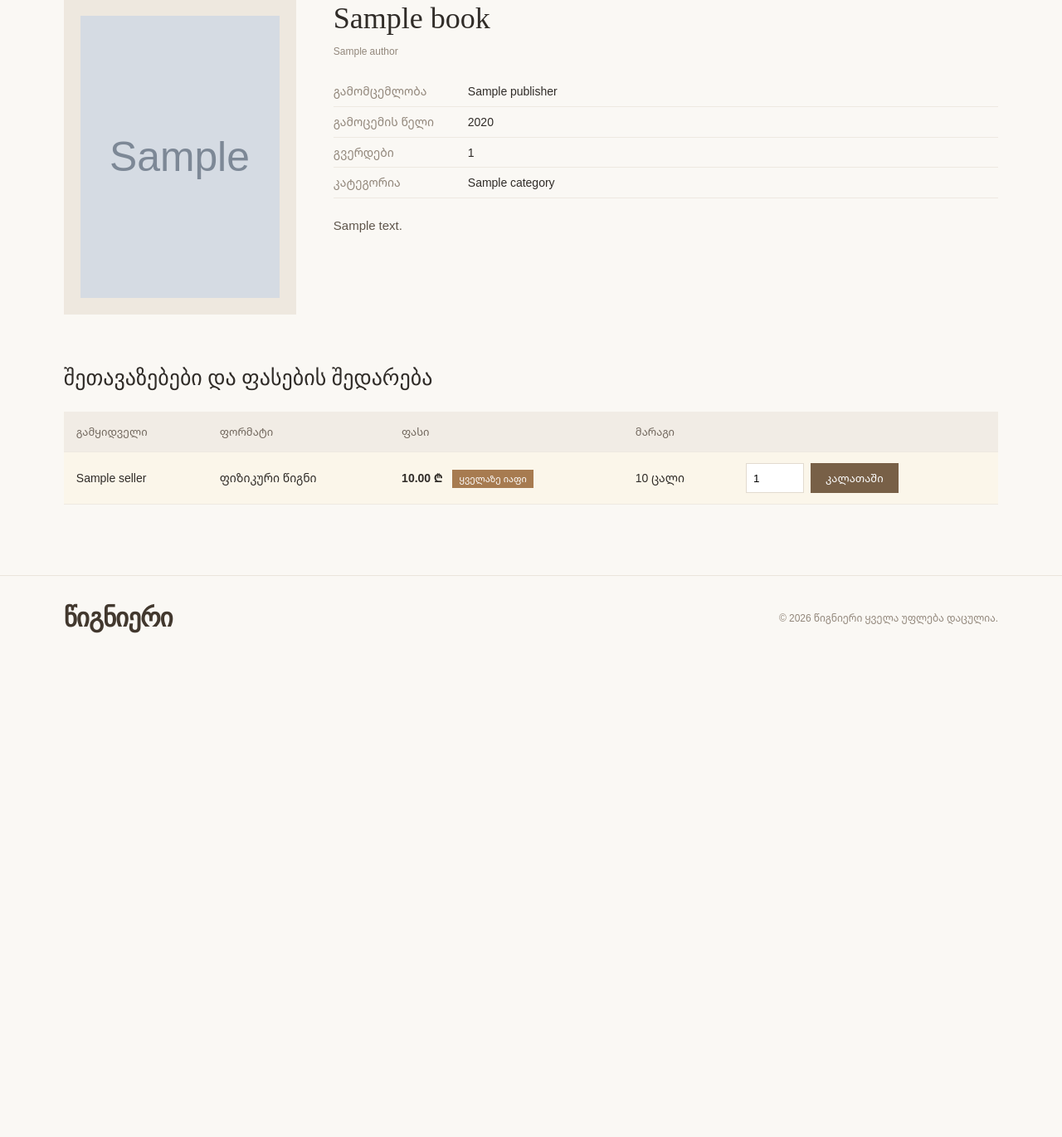
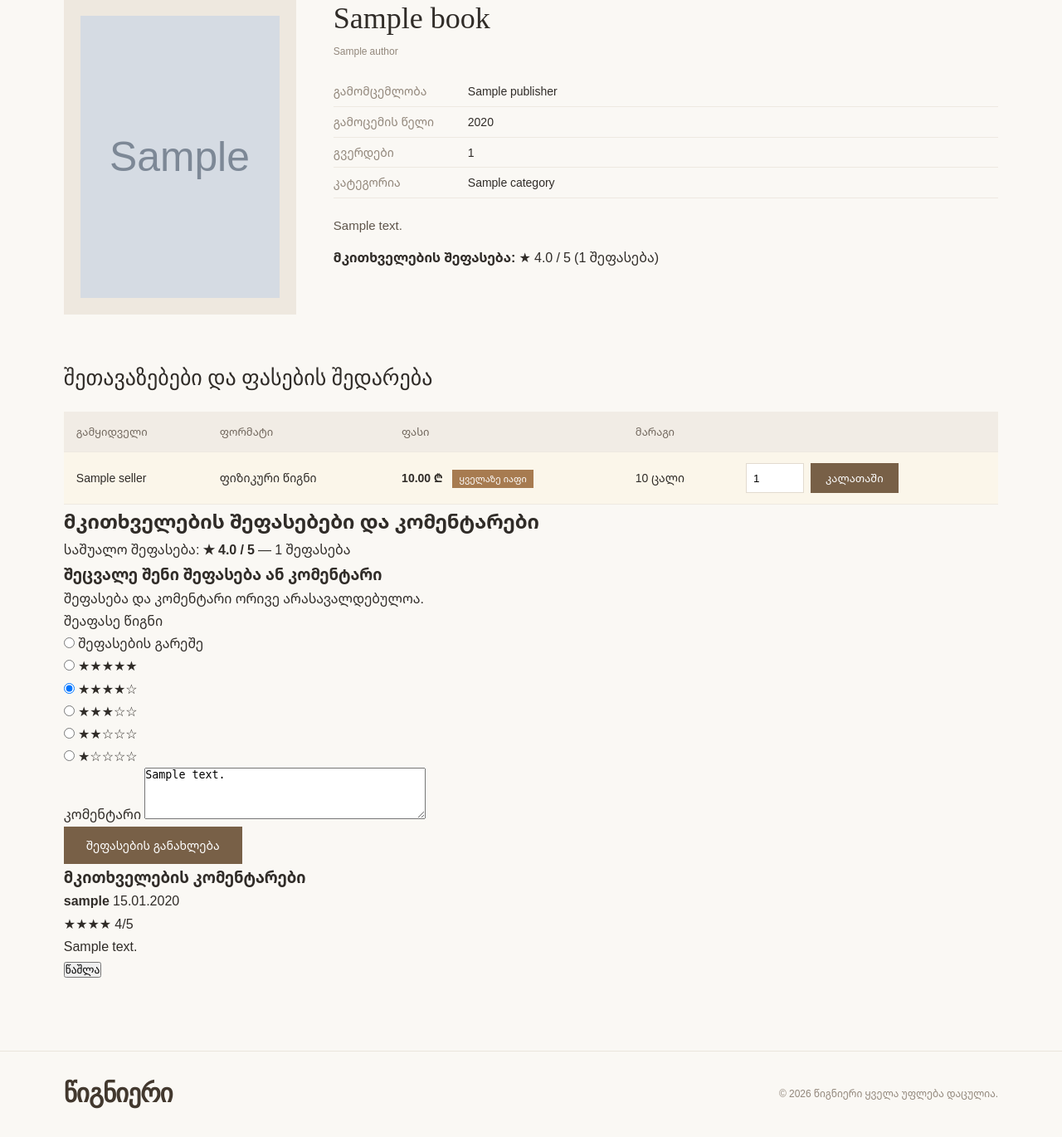
Before and after one commit to NinaSukhashvili/Online-Store---Test, a Django app: page /book/1/ in a window 1280 px wide. Shown: the part 176-1546 px from the top of the page at 83% size. Before the commit the page ends 939 px from the top, so only its background shows below. Run offline with Django 5.2, Linux system fonts and the light colour scheme; a user stored in the database is signed in; tables that the repository leaves empty hold one stand-in row (values such as "Sample post"); grey boxes marked "Sample" are stand-in pictures.

Commit message:
Add book reviews functionality

```diff
--- a/books/forms.py
+++ b/books/forms.py
@@ -1,9 +1,12 @@
-# რეგისტრაციის ფორმა, პროფილის ფორმა და შეკვეთის ფორმა
+
+# რეგისტრაციის ფორმა, პროფილის ფორმა, შეკვეთის ფორმა და წიგნის შეფასება
 
 from django.utils.safestring import mark_safe
 from django import forms
 from django.contrib.auth import get_user_model
 from django.contrib.auth.forms import UserCreationForm
+
+from .models import BookReview
 
 User = get_user_model()
 
@@ -118,3 +121,43 @@ class CheckoutForm(forms.Form):
             )
 
         return phone
+
+
+class BookReviewForm(forms.ModelForm):
+    """წიგნის შეფასებისა და კომენტარის ფორმა."""
+
+    RATING_CHOICES = [
+        (5, '★★★★★'),
+        (4, '★★★★☆'),
+        (3, '★★★☆☆'),
+        (2, '★★☆☆☆'),
+        (1, '★☆☆☆☆'),
+    ]
+
+    rating = forms.ChoiceField(
+        label='შეაფასე წიგნი',
+        choices=[('', 'შეფასების გარეშე')] + RATING_CHOICES,
+        widget=forms.RadioSelect,
+        required=False,
+    )
+
+    comment = forms.CharField(
+        label='შენი კომენტარი',
+        required=False,
+        widget=forms.Textarea(attrs={
+            'rows': 4,
+            'placeholder': 'გაგვიზიარე შენი შთაბეჭდილება ამ წიგნზე...',
+        }),
+    )
+
+    class Meta:
+        model = BookReview
+        fields = ('rating', 'comment')
+
+    def clean_rating(self):
+        rating = self.cleaned_data.get('rating')
+
+        if not rating:
+            return None
+
+        return int(rating)
--- a/books/templates/books/book_detail.html
+++ b/books/templates/books/book_detail.html
@@ -1,3 +1,4 @@
+
 {% extends 'books/base.html' %}
 
 {% block title %}{{ book.title }} | წიგნიერი{% endblock %}
@@ -6,7 +7,9 @@
 {% block content %}
 <main class="container detail">
 
-        <p class="breadcrumbs"><a href="{% url 'books:book_list' %}">← კატალოგში დაბრუნება</a></p>
+    <p class="breadcrumbs">
+        <a href="{% url 'books:book_list' %}">← კატალოგში დაბრუნება</a>
+    </p>
 
     <div class="detail-layout">
 
@@ -25,24 +28,50 @@
 
         <div class="detail-body">
             <h1>{{ book.title }}</h1>
+
             <p class="book-author">
                 {% for author in book.authors.all %}{{ author.name }}{% if not forloop.last %}, {% endif %}{% empty %}ავტორი უცნობია{% endfor %}
             </p>
 
             <dl class="meta-list">
-                    {% if book.publisher %}<div><dt>გამომცემლობა</dt><dd>{{ book.publisher.name }}</dd></div>{% endif %}
-                    {% if book.publication_year %}<div><dt>გამოცემის წელი</dt><dd>{{ book.publication_year }}</dd></div>{% endif %}
-                    {% if book.pages %}<div><dt>გვერდები</dt><dd>{{ book.pages }}</dd></div>{% endif %}
+                {% if book.publisher %}
+                    <div><dt>გამომცემლობა</dt><dd>{{ book.publisher.name }}</dd></div>
+                {% endif %}
+
+                {% if book.publication_year %}
+                    <div><dt>გამოცემის წელი</dt><dd>{{ book.publication_year }}</dd></div>
+                {% endif %}
+
+                {% if book.pages %}
+                    <div><dt>გვერდები</dt><dd>{{ book.pages }}</dd></div>
+                {% endif %}
+
                 {% if book.categories.all %}
-                        <div><dt>კატეგორია</dt><dd>
-                            {% for category in book.categories.all %}<a href="{% url 'books:book_list' %}?category={{ category.id }}">{{ category.name }}</a>{% if not forloop.last %}, {% endif %}{% endfor %}
-                        </dd></div>
+                    <div>
+                        <dt>კატეგორია</dt>
+                        <dd>
+                            {% for category in book.categories.all %}
+                                <a href="{% url 'books:book_list' %}?category={{ category.id }}">{{ category.name }}</a>{% if not forloop.last %}, {% endif %}
+                            {% endfor %}
+                        </dd>
+                    </div>
                 {% endif %}
             </dl>
 
             {% if book.description %}
                 <div class="description">{{ book.description|linebreaks }}</div>
             {% endif %}
+
+            <div class="book-rating-summary">
+                <strong>მკითხველების შეფასება:</strong>
+
+                {% if rating_count %}
+                    <span>★ {{ average_rating|floatformat:1 }} / 5</span>
+                    <span>({{ rating_count }} შეფასება)</span>
+                {% else %}
+                    <span>ჯერ შეფასება არ არის</span>
+                {% endif %}
+            </div>
         </div>
     </div>
 
@@ -61,22 +90,33 @@
                             <th></th>
                         </tr>
                     </thead>
+
                     <tbody>
                         {% for offer in offers %}
                             <tr {% if offer.id == cheapest_id %}class="best-offer"{% endif %}>
                                 <td>{{ offer.seller.name|default:"წიგნიერი" }}</td>
-                                    <td>
-                                        {{ offer.get_format_display }}
-                                    </td>
+
+                                <td>{{ offer.get_format_display }}</td>
+
                                 <td>
                                     <strong>{{ offer.price }} ₾</strong>
-                                        {% if offer.id == cheapest_id %}<span class="tag">ყველაზე იაფი</span>{% endif %}
+                                    {% if offer.id == cheapest_id %}
+                                        <span class="tag">ყველაზე იაფი</span>
+                                    {% endif %}
                                 </td>
+
                                 <td>
                                     {% if offer.is_physical %}
-                                            {% if offer.stock > 0 %}{{ offer.stock }} ცალი{% else %}არ არის{% endif %}
-                                        {% else %}—{% endif %}
+                                        {% if offer.stock > 0 %}
+                                            {{ offer.stock }} ცალი
+                                        {% else %}
+                                            არ არის
+                                        {% endif %}
+                                    {% else %}
+                                        —
+                                    {% endif %}
                                 </td>
+
                                 <td>
                                     {% if offer.is_purchasable %}
                                         {% if offer.format == 'digital' and not offer.ebook_file %}
@@ -85,9 +125,11 @@
                                             <form method="post" action="{% url 'books:cart_add' offer.id %}" class="add-form">
                                                 {% csrf_token %}
                                                 <input type="hidden" name="next" value="detail">
+
                                                 {% if offer.is_physical %}
                                                     <input type="number" name="quantity" value="1" min="1" max="{{ offer.stock }}" aria-label="რაოდენობა">
                                                 {% endif %}
+
                                                 <button type="submit" class="primary-button small">კალათაში</button>
                                             </form>
                                         {% endif %}
@@ -105,5 +147,105 @@
         {% endif %}
     </section>
 
+    <!-- შეფასებები და კომენტარები -->
+    <section class="book-reviews">
+        <h2>მკითხველების შეფასებები და კომენტარები</h2>
+
+        <div class="reviews-summary">
+            {% if rating_count %}
+                <p>
+                    საშუალო შეფასება:
+                    <strong>★ {{ average_rating|floatformat:1 }} / 5</strong>
+                    — {{ rating_count }} შეფასება
+                </p>
+            {% else %}
+                <p>ამ წიგნს ჯერ შეფასება არ აქვს. იყავი პირველი!</p>
+            {% endif %}
+        </div>
+
+        {% if user.is_authenticated %}
+            <div class="review-form">
+                {% if user_review %}
+                    <h3>შეცვალე შენი შეფასება ან კომენტარი</h3>
+                {% else %}
+                    <h3>დატოვე შენი შეფასება და კომენტარი</h3>
+                {% endif %}
+
+                <p>შეფასება და კომენტარი ორივე არასავალდებულოა.</p>
+
+                <form method="post" action="{% url 'books:book_review_save' book.id %}">
+                    {% csrf_token %}
+
+                    <div class="form-group">
+                        <label>{{ review_form.rating.label }}</label>
+                        {{ review_form.rating }}
+                        {% for error in review_form.rating.errors %}
+                            <p class="form-error">{{ error }}</p>
+                        {% endfor %}
+                    </div>
+
+                    <div class="form-group">
+                        <label for="{{ review_form.comment.id_for_label }}">კომენტარი</label>
+                        {{ review_form.comment }}
+                        {% for error in review_form.comment.errors %}
+                            <p class="form-error">{{ error }}</p>
+                        {% endfor %}
+                    </div>
+
+                    <button type="submit" class="primary-button">
+                        {% if user_review %}შეფასების განახლება{% else %}შეფასების შენახვა{% endif %}
+                    </button>
+                </form>
+            </div>
+        {% else %}
+            <p>
+                შეფასების ან კომენტარის დასატოვებლად
+                <a href="{% url 'books:login' %}">შედით თქვენს ანგარიშში</a>.
+            </p>
+        {% endif %}
+
+        <div class="review-list">
+            <h3>მკითხველების კომენტარები</h3>
+
+            {% for review in reviews %}
+                <article class="review-item">
+                    <div class="review-header">
+                        <strong>{{ review.user.username }}</strong>
+
+                        <span class="review-date">
+                            {{ review.created_at|date:"d.m.Y" }}
+                        </span>
+                    </div>
+
+                    {% if review.rating %}
+                        <p class="review-stars">
+                            {% if review.rating >= 1 %}★{% endif %}{% if review.rating >= 2 %}★{% endif %}{% if review.rating >= 3 %}★{% endif %}{% if review.rating >= 4 %}★{% endif %}{% if review.rating >= 5 %}★{% endif %}
+                            <span>{{ review.rating }}/5</span>
+                        </p>
+                    {% endif %}
+
+                    {% if review.comment %}
+                        <div class="review-comment">
+                            {{ review.comment|linebreaks }}
+                        </div>
+                    {% endif %}
+
+                    {% if user.is_authenticated %}
+                        {% if user == review.user or user.is_staff %}
+                            <form method="post" action="{% url 'books:book_review_delete' review.id %}">
+                                {% csrf_token %}
+                                <button type="submit" class="delete-button">
+                                    წაშლა
+                                </button>
+                            </form>
+                        {% endif %}
+                    {% endif %}
+                </article>
+            {% empty %}
+                <p>კომენტარები ჯერ არ დამატებულა.</p>
+            {% endfor %}
+        </div>
+    </section>
+
 </main>
 {% endblock %}
--- a/books/urls.py
+++ b/books/urls.py
@@ -10,6 +10,18 @@ urlpatterns = [
     path('', views.home, name='home'),
     path('books/', views.book_list, name='book_list'),
     path('book/<int:book_id>/', views.book_detail, name='book_detail'),
+
+    # წიგნის შეფასება და კომენტარი
+    path(
+        'book/<int:book_id>/review/',
+        views.book_review_save,
+        name='book_review_save'
+    ),
+    path(
+        'review/<int:review_id>/delete/',
+        views.book_review_delete,
+        name='book_review_delete'
+    ),
 
     # კალათა და შეკვეთა
     path('cart/', views.cart_view, name='cart'),
@@ -31,14 +43,22 @@ urlpatterns = [
 
     # ანგარიში
     path('accounts/register/', views.register, name='register'),
-    path('accounts/login/', auth_views.LoginView.as_view(
-        template_name='registration/login.html',
-        redirect_authenticated_user=True,
-    ), name='login'),
+    path(
+        'accounts/login/',
+        auth_views.LoginView.as_view(
+            template_name='registration/login.html',
+            redirect_authenticated_user=True,
+        ),
+        name='login'
+    ),
     path('accounts/logout/', auth_views.LogoutView.as_view(), name='logout'),
     path('accounts/profile/', views.profile, name='profile'),
-    path('accounts/password/', auth_views.PasswordChangeView.as_view(
-        template_name='registration/password_change.html',
-        success_url=reverse_lazy('books:profile'),
-    ), name='password_change'),
+    path(
+        'accounts/password/',
+        auth_views.PasswordChangeView.as_view(
+            template_name='registration/password_change.html',
+            success_url=reverse_lazy('books:profile'),
+        ),
+        name='password_change'
+    ),
 ]
--- a/books/views.py
+++ b/books/views.py
@@ -7,15 +7,16 @@ from django.contrib.auth import login
 from django.contrib.auth.decorators import login_required
 from django.core.paginator import Paginator
 from django.db import transaction
-from django.db.models import Exists, Min, OuterRef, Prefetch, Q
+from django.db.models import Avg, Count, Exists, Min, OuterRef, Prefetch, Q
 from django.http import FileResponse, Http404
 from django.shortcuts import get_object_or_404, redirect, render
 from django.views.decorators.http import require_POST
 
-from .forms import CheckoutForm, ProfileForm, RegisterForm
+from .forms import BookReviewForm, CheckoutForm, ProfileForm, RegisterForm
 from .models import (
     Book,
     BookOffer,
+    BookReview,
     Cart,
     CartItem,
     Category,
@@ -193,11 +194,102 @@ def book_detail(request, book_id):
 
     cheapest_id = purchasable[0].id if purchasable else None
 
+    reviews = book.reviews.select_related('user').all()
+    user_review = None
+
+    if request.user.is_authenticated:
+        user_review = reviews.filter(user=request.user).first()
+
+    rating_data = reviews.aggregate(
+        average_rating=Avg('rating'),
+        rating_count=Count('rating'),
+    )
+
+    review_form = BookReviewForm(instance=user_review)
+
     return render(request, 'books/book_detail.html', {
         'book': book,
         'offers': offers,
         'cheapest_id': cheapest_id,
+        'reviews': reviews,
+        'user_review': user_review,
+        'review_form': review_form,
+        'average_rating': rating_data['average_rating'],
+        'rating_count': rating_data['rating_count'],
     })
+
+
+@login_required
+@require_POST
+def book_review_save(request, book_id):
+    book = get_object_or_404(Book, pk=book_id)
+
+    review = BookReview.objects.filter(
+        book=book,
+        user=request.user,
+    ).first()
+
+    form = BookReviewForm(request.POST, instance=review)
+
+    if form.is_valid():
+        rating = form.cleaned_data.get('rating')
+        comment = (form.cleaned_data.get('comment') or '').strip()
+
+        # ორივე ველი ცარიელია: არსებული ჩანაწერი იშლება,
+        # ხოლო ახალი ცარიელი ჩანაწერი არ იქმნება.
+        if rating is None and not comment:
+            if review:
+                review.delete()
+                messages.success(
+                    request,
+                    'თქვენი შეფასება და კომენტარი წაიშალა.'
+                )
+            else:
+                messages.info(
+                    request,
+                    'შეფასება ან კომენტარი არ დაგიტოვებიათ.'
+                )
+        else:
+            saved_review = form.save(commit=False)
+            saved_review.book = book
+            saved_review.user = request.user
+            saved_review.comment = comment
+            saved_review.save()
+
+            messages.success(
+                request,
+                'თქვენი შეფასება და კომენტარი შენახულია.'
+            )
+    else:
+        messages.error(
+            request,
+            'შეფასების ან კომენტარის ფორმაში შეცდომაა.'
+        )
+
+    return redirect('books:book_detail', book_id=book.pk)
+
+
+@login_required
+@require_POST
+def book_review_delete(request, review_id):
+    review = get_object_or_404(
+        BookReview.objects.select_related('book'),
+        pk=review_id,
+    )
+
+    if review.user_id != request.user.pk and not request.user.is_staff:
+        messages.error(
+            request,
+            'ამ კომენტარის წაშლის უფლება არ გაქვთ.'
+        )
+        return redirect('books:book_detail', book_id=review.book_id)
+
+    book_id = review.book_id
+    review.delete()
+
+    messages.success(request, 'შეფასება და კომენტარი წაიშალა.')
+
+    return redirect('books:book_detail', book_id=book_id)
 
 
 # რეგისტრაცია
```
Also changed, not shown: books/admin.py (+26 -1 lines), books/models.py (+63 -1 lines), books/migrations/0005_bookreview.py (added), books/migrations/0006_alter_bookreview_rating.py (added). Lines whose indentation alone changed are shown as unchanged.
